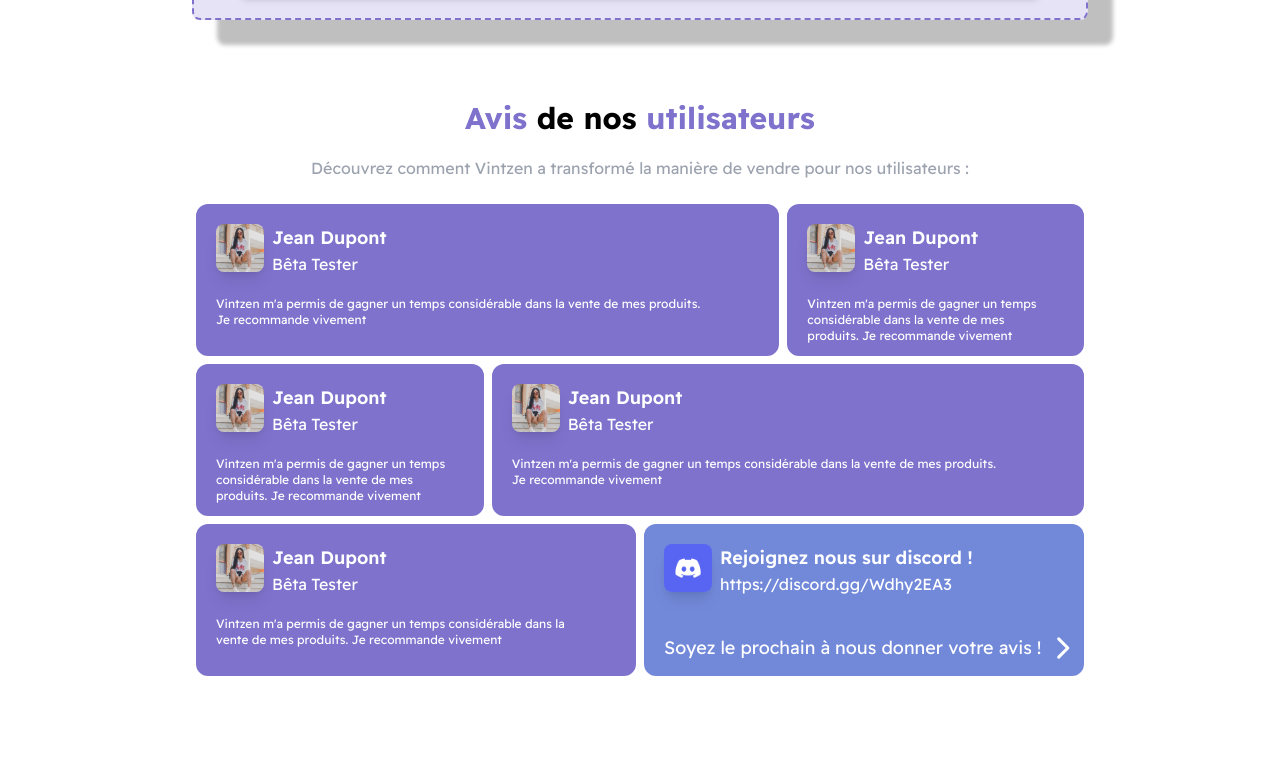
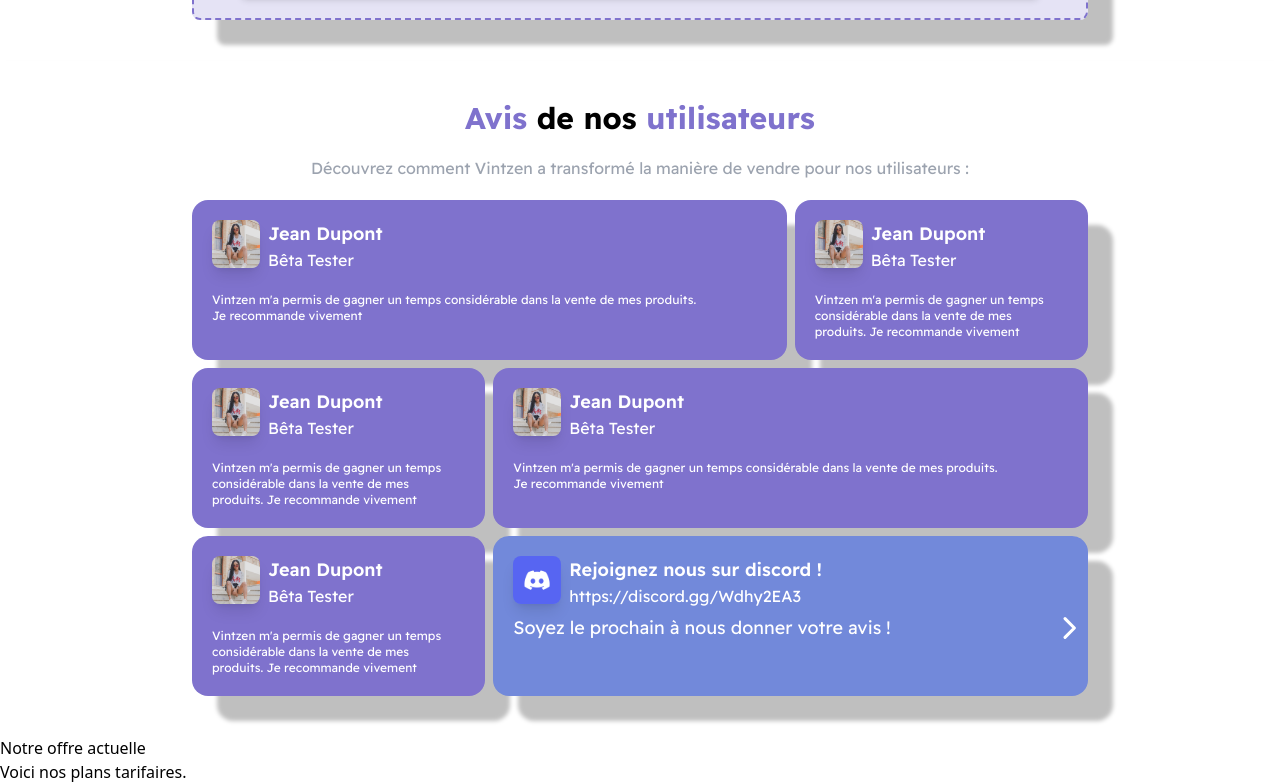
Before and after one commit to Eaulmesse/vintzen_front, a React (Vite) app: page / in a window 1280 px wide. Shown: the part 1495-2279 px from the top of the page. Before the commit the page ends 2175 px from the top, so only its background shows below. Built offline with nearby package versions, Linux system fonts and the light colour scheme.

Commit message:
edit: change opinion flex to grid

```diff
--- a/src/App.jsx
+++ b/src/App.jsx
@@ -14,15 +14,15 @@ function App() {
 
 
   return (
-    <>
+    <div className='App'>
       <Navbar/>
       <Header/>
       <Features/>
       <Opinions/>
-      {/* <Pricing/> */}
+      <Pricing/>
       {/* <News/> */}
       {/* <Footer/> */}
-    </>
+    </div>
   )
 }
 
--- a/src/components/Opinions/DiscordCard.jsx
+++ b/src/components/Opinions/DiscordCard.jsx
@@ -7,7 +7,7 @@ const DiscordCard = ({ thumbnail, title, link, text, width }) => {
     return (
         <motion.div
 
-            className={`bg-[#7289da] rounded-2xl readex-pro text-white py-5 ${width} h-full border-4 border-white cursor-pointer relative`}
+            className={`bg-[#7289da] rounded-2xl readex-pro text-white py-5 ${width} h-full cursor-pointer relative shadow-custom`}
             onClick={() => window.open('https://discord.gg/Wdhy2EA3', '_blank')}
         >
             <div className='w-5/6 ml-5 flex space-x-2'>
@@ -18,8 +18,8 @@ const DiscordCard = ({ thumbnail, title, link, text, width }) => {
                 </div>
             </div>
 
-            <div className='flex ml-5 flex h-fit  items-center absolute bottom-2'>
-                <p className='text-lg w-full'>
+            <div className='flex h-fit ml-5 flex self-end  items-center'>
+                <p className='text-lg w-full h-fit'>
                     {text}
 
                 </p>
--- a/src/components/Opinions/Opinions.jsx
+++ b/src/components/Opinions/Opinions.jsx
@@ -7,17 +7,18 @@ import DiscordCard from './DiscordCard';
 const Opinions = () => {
     return (
         <div  id='opinions' className='w-custom readex-pro py-10 readex-pro m-auto'>
+
             <h1 className='text-3xl font-bold text-center'><span className='text-custom-purple'>Avis</span> de nos <span className='text-custom-purple'>utilisateurs</span></h1>
             <p className='text-gray-400 text-center mt-5 w-[80%] m-auto'>Découvrez comment Vintzen a transformé la manière de vendre pour nos utilisateurs :</p>
 
-            <div className='space-y-2 md:space-y-0 mt-5 md:flex md:flex-wrap md:h-48 xl:h-40'>
+            <div className='grid grid-cols-1 lg:grid-cols-12 gap-2 mt-5'>
 
                 <OpinionsCards
                     thumbnail={clientExemple}
                     name={"Jean Dupont"}
                     offerChoosen={"Bêta Tester"}
                     opinion={"Vintzen m'a permis de gagner un temps considérable dans la vente de mes produits. Je recommande vivement"}
-                    width={"w-full lg:w-[66%]"}
+                    width={"col-span-12 lg:col-span-8"}
                 />
 
                 <OpinionsCards
@@ -25,7 +26,7 @@ const Opinions = () => {
                     name={"Jean Dupont"}
                     offerChoosen={"Bêta Tester"}
                     opinion={"Vintzen m'a permis de gagner un temps considérable dans la vente de mes produits. Je recommande vivement"}
-                    width={"w-full lg:w-[34%]"}
+                    width={"col-span-12 lg:col-span-4"}
                 />
 
 
@@ -34,7 +35,7 @@ const Opinions = () => {
                     name={"Jean Dupont"}
                     offerChoosen={"Bêta Tester"}
                     opinion={"Vintzen m'a permis de gagner un temps considérable dans la vente de mes produits. Je recommande vivement"}
-                    width={"w-full lg:w-[33%]"}
+                    width={"col-span-12 lg:col-span-4"}
                 />
 
                 <OpinionsCards
@@ -42,7 +43,7 @@ const Opinions = () => {
                     name={"Jean Dupont"}
                     offerChoosen={"Bêta Tester"}
                     opinion={"Vintzen m'a permis de gagner un temps considérable dans la vente de mes produits. Je recommande vivement"}
-                    width={"w-full lg:w-[67%]"}
+                    width={"col-span-12 lg:col-span-8"}
                 />
 
                 <OpinionsCards
@@ -50,7 +51,7 @@ const Opinions = () => {
                     name={"Jean Dupont"}
                     offerChoosen={"Bêta Tester"}
                     opinion={"Vintzen m'a permis de gagner un temps considérable dans la vente de mes produits. Je recommande vivement"}
-                    width={"w-full lg:w-[50%]"}
+                    width={"col-span-12 lg:col-span-4"}
                 />
 
                 <DiscordCard
@@ -58,7 +59,7 @@ const Opinions = () => {
                     title={"Rejoignez nous sur discord !"}
                     link={"https://discord.gg/Wdhy2EA3"}
                     text={"Soyez le prochain à nous donner votre avis !"}
-                    width={"w-full lg:w-[50%]"}
+                    width={"col-span-12 lg:col-span-8"}
                 />
             </div>
         </div>
--- a/src/components/Opinions/OpinionsCards.jsx
+++ b/src/components/Opinions/OpinionsCards.jsx
@@ -4,7 +4,7 @@ import { motion } from "motion/react"
 
 const OpinionsCards = ({ thumbnail, name, offerChoosen, opinion, width}) => {
     return (
-        <div className={`bg-custom-purple rounded-2xl readex-pro text-white py-5 ${width} h-full border-4 border-white`}>
+        <div className={`bg-custom-purple rounded-2xl readex-pro text-white py-5 ${width} h-full shadow-custom`}>
 
             <div className='w-5/6 ml-5 flex space-x-2'>
                 <img src={thumbnail} className='w-12 h-12 object-cover rounded-lg shadow-lg'/>
--- a/src/components/Pricing/Pricing.jsx
+++ b/src/components/Pricing/Pricing.jsx
@@ -1,6 +1,7 @@
 import React from 'react';
 import PricingCard from './PricingCard';
 import { motion } from "framer-motion";
+import { div } from 'motion/react-client';
 
 const Pricing = () => {
     const freeFeatures = [
@@ -9,25 +10,12 @@ const Pricing = () => {
         "Alertes personnalisées : Restez informé des opportunités importantes."
     ];
 
-    const betaFeatures = [
-        "Comptabilité automatisée : Simplifiez votre gestion quotidienne.",
-        "Statistiques détaillées : Accédez à des insights approfondis sur vos ventes."
-    ];
 
     return (
-        <motion.div initial={{ opacity: 0 }} whileInView={{ opacity: 1 }} transition={{ delay: 0.3, duration: 1 }} viewport={{ once: true }} id='prices' className='w-full bg-blue-950 readex-pro py-10'>
-            <h1 className='text-white text-4xl font-bold text-center'>Tarifs</h1>
-            <p className='text-gray-400 text-center mt-5'>Voici nos plans tarifaires.</p>
-
-            <div className='block lg:flex w-[80%] m-auto'>
-                <PricingCard
-                    link={"https://dashboard.vintzen.fr/inscription"} // Lien vers la page d'inscription
-                    title="Bêta"
-                    price="0€/mois" // Assure-toi de mettre un prix ici si nécessaire
-                    features={betaFeatures}
-                />
-            </div>
-        </motion.div>
+        <div>
+            <h1>Notre offre actuelle</h1>
+            <p>Voici nos plans tarifaires.</p>
+        </div>
     );
 };
 
--- a/src/index.css
+++ b/src/index.css
@@ -3,6 +3,8 @@
 @tailwind base;
 @tailwind components;
 @tailwind utilities;
+
+
 
 .readex-pro {
     font-family: "Readex Pro", serif;
```
